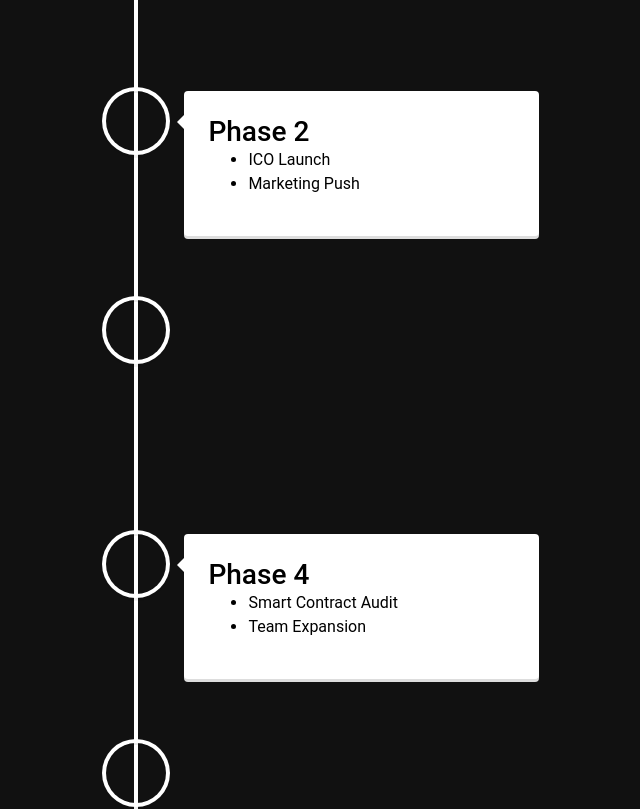
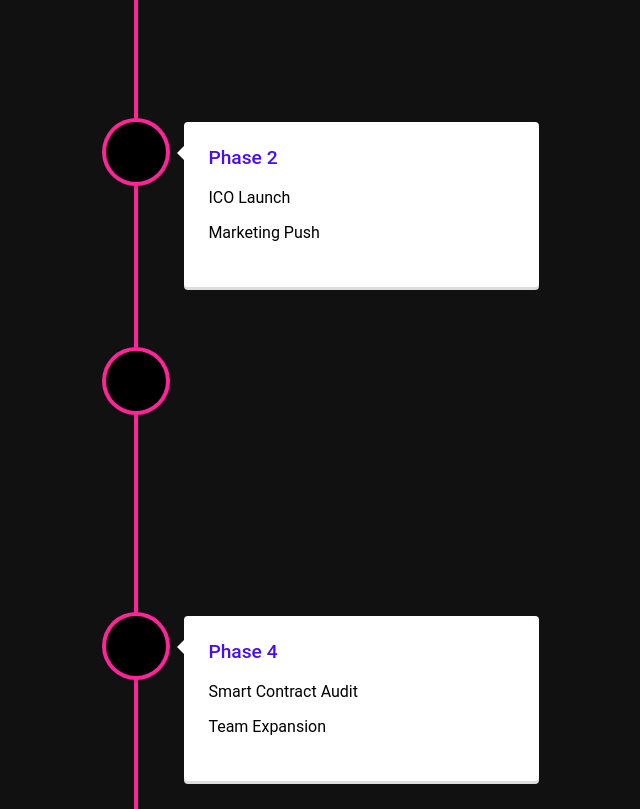
Before and after one commit to lightswarm124/bitbybit-frontend, a React (Create React App) app: page / in a window 1280 px wide. Shown: the part 2060-2869 px from the top of the page, without its empty margins (504-1144 px from the left). Built offline with nearby package versions, Linux system fonts and the light colour scheme.

Commit message:
Roadmap styling

```diff
--- a/src/components/Roadmap.js
+++ b/src/components/Roadmap.js
@@ -5,15 +5,20 @@ import {
 import "react-vertical-timeline-component/style.min.css";
 import BlockHeading from "./BlockHeading";
 import ContentWrapper from "./ContentWrapper";
+import "../styles/roadmap.css";
+import { withTheme } from "@emotion/react";
+import Checkmark from "../images/checkmark.png";
 
 const Roadmap = () => {
+  const roadmapProgress = 1;
   return (
     <ContentWrapper>
       <BlockHeading title="Roadmap" />
-      <VerticalTimeline>
+      <VerticalTimeline lineColor="#FF2498">
         <VerticalTimelineElement
-          contentStyle={{ background: "rgb(33, 150, 243)", color: "black" }}
-          contentArrowStyle={{ borderRight: "7px solid  rgb(33, 150, 243)" }}
+          contentStyle={{ color: "black" }}
+          iconStyle={{ background: "#FF2498", color: "#fff" }}
+          icon={<img src={Checkmark} alt="" />}
         >
           <h3 className="vertical-timeline-element-title">Phase 1</h3>
           <ul>
@@ -22,14 +27,20 @@ const Roadmap = () => {
             <li>Smart Contract Creation</li>
           </ul>
         </VerticalTimelineElement>
-        <VerticalTimelineElement contentStyle={{ color: "black" }}>
+        <VerticalTimelineElement
+          iconStyle={{ background: "black" }}
+          contentStyle={{ color: "black" }}
+        >
           <h3 className="vertical-timeline-element-title">Phase 2</h3>
           <ul>
             <li>ICO Launch</li>
             <li>Marketing Push</li>
           </ul>
         </VerticalTimelineElement>
-        <VerticalTimelineElement contentStyle={{ color: "black" }}>
+        <VerticalTimelineElement
+          iconStyle={{ background: "black" }}
+          contentStyle={{ color: "black" }}
+        >
           <h3 className="vertical-timeline-element-title">Phase 3</h3>
           <ul>
             <li>Liquidity Pool Implementation</li>
@@ -37,14 +48,20 @@ const Roadmap = () => {
             <li>CoinMarketCap Listing</li>
           </ul>
         </VerticalTimelineElement>
-        <VerticalTimelineElement contentStyle={{ color: "black" }}>
+        <VerticalTimelineElement
+          iconStyle={{ background: "black" }}
+          contentStyle={{ color: "black" }}
+        >
           <h3 className="vertical-timeline-element-title">Phase 4</h3>
           <ul>
             <li>Smart Contract Audit</li>
             <li>Team Expansion</li>
           </ul>
         </VerticalTimelineElement>
-        <VerticalTimelineElement contentStyle={{ color: "black" }}>
+        <VerticalTimelineElement
+          iconStyle={{ background: "black" }}
+          contentStyle={{ color: "black" }}
+        >
           <h3 className="vertical-timeline-element-title">Phase 5</h3>
           <ul>
             <li>App Development</li>
--- /dev/null
+++ b/src/styles/roadmap.css
@@ -0,0 +1,22 @@
+.vertical-timeline-element-title {
+    font-size: 1.2rem;
+    color: #480EF2;
+}
+
+.vertical-timeline-element-icon {
+    box-shadow: 0 0 0 4px #ff2498, inset 0 2px 0 rgb(0 0 0 / 8%), 0 3px 0 4px rgb(0 0 0 / 5%);
+    display: flex;
+    justify-content: center;
+    align-items: center;
+}
+
+ul {
+    margin: 0;
+    padding: 0.75rem 0;
+}
+
+li {
+    list-style-type: none;
+    margin: 0;
+    padding: 0.35rem 0;
+}
```
Also changed, not shown: src/images/checkmark.png (added).
